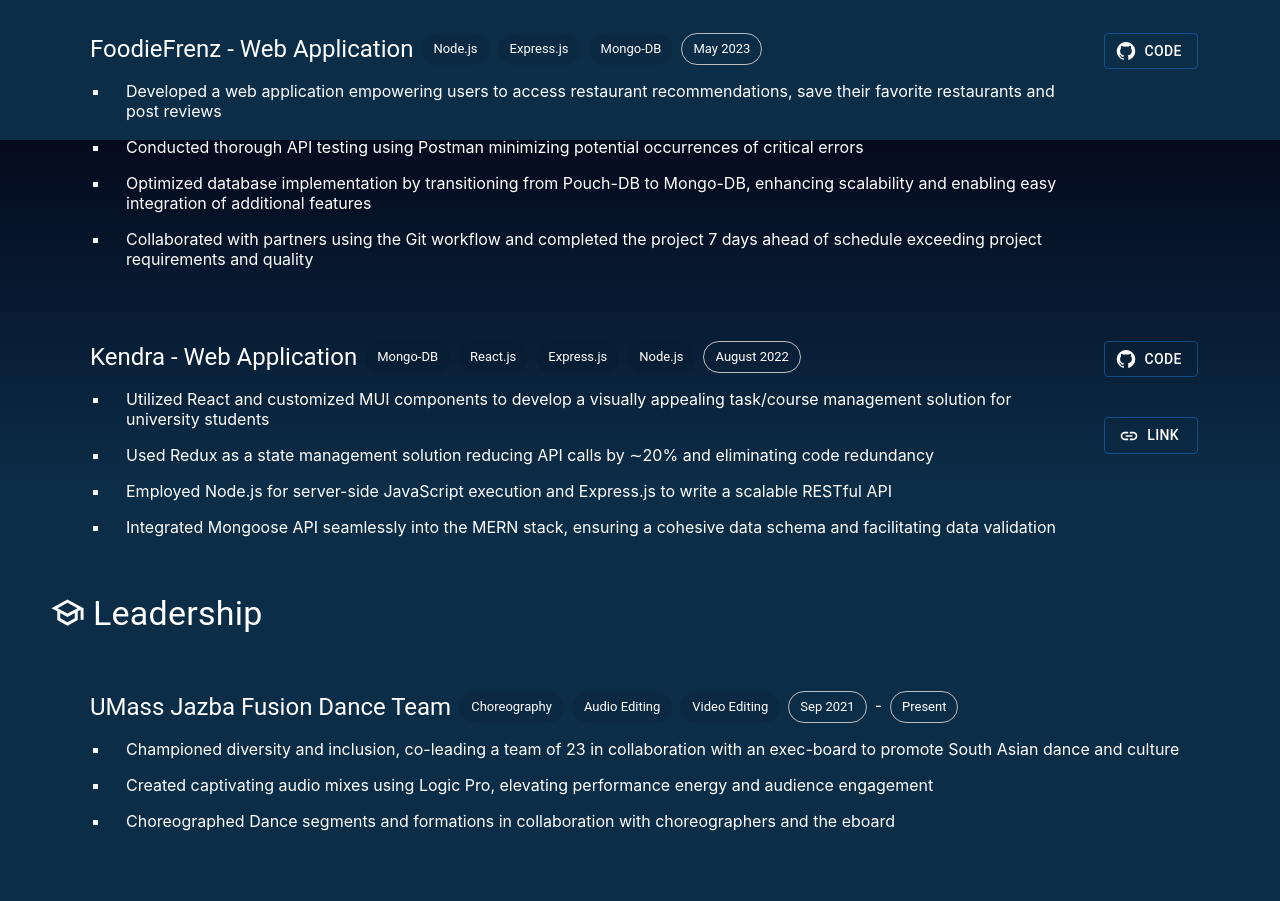
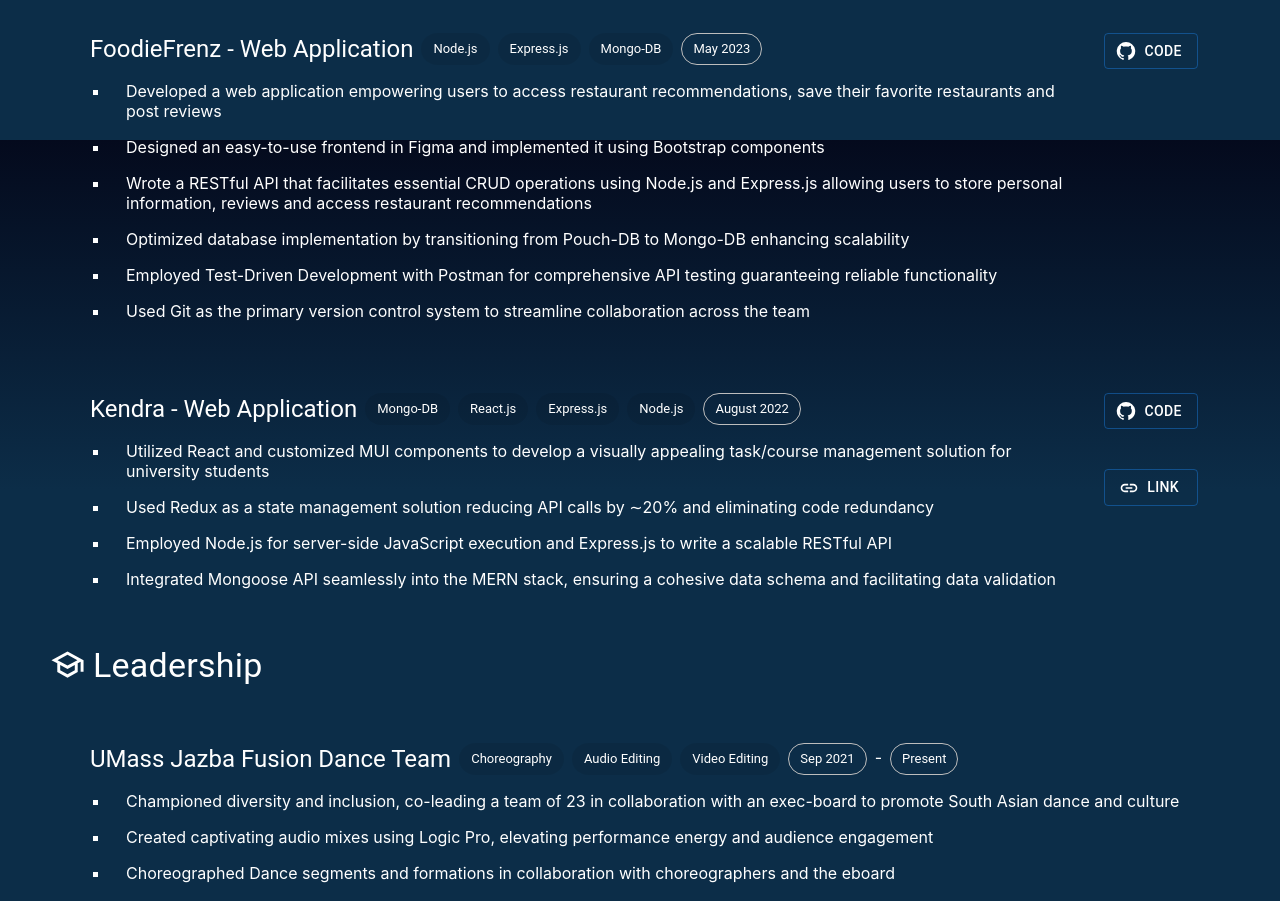
Before and after one commit to RaajveerX/Portfolio, a React (Create React App) app: page / in a window 1280 px wide. Shown: the part 2260-3161 px from the top of the page. Built offline with nearby package versions, Linux system fonts and the light colour scheme.

Commit message:
Update Projects.js

```diff
--- a/src/Pages/Projects.js
+++ b/src/Pages/Projects.js
@@ -44,9 +44,13 @@ const kendra = {
 
 const foodie = {
     "bullets":["Developed a web application empowering users to access restaurant recommendations, save their favorite restaurants and post reviews",
-        "Conducted thorough API testing using Postman minimizing potential occurrences of critical errors",
-        "Optimized database implementation by transitioning from Pouch-DB to Mongo-DB, enhancing scalability and enabling easy integration of additional features",
-        "Collaborated with partners using the Git workflow and completed the project 7 days ahead of schedule exceeding project requirements and quality"],
+                "Designed an easy-to-use frontend in Figma and implemented it using Bootstrap components",
+                "Wrote a RESTful API that facilitates essential CRUD operations using Node.js and Express.js allowing users to store personal information, reviews and access restaurant recommendations",
+                "Optimized database implementation by transitioning from Pouch-DB to Mongo-DB enhancing scalability",
+                "Employed Test-Driven Development with Postman for comprehensive API testing guaranteeing reliable functionality",
+                "Used Git as the primary version control system to streamline collaboration across the team",
+
+              ],
     "title":"FoodieFrenz - Web Application",
     "from":"May 2023",
     "techs":["Node.js","Express.js","Mongo-DB"],
```
